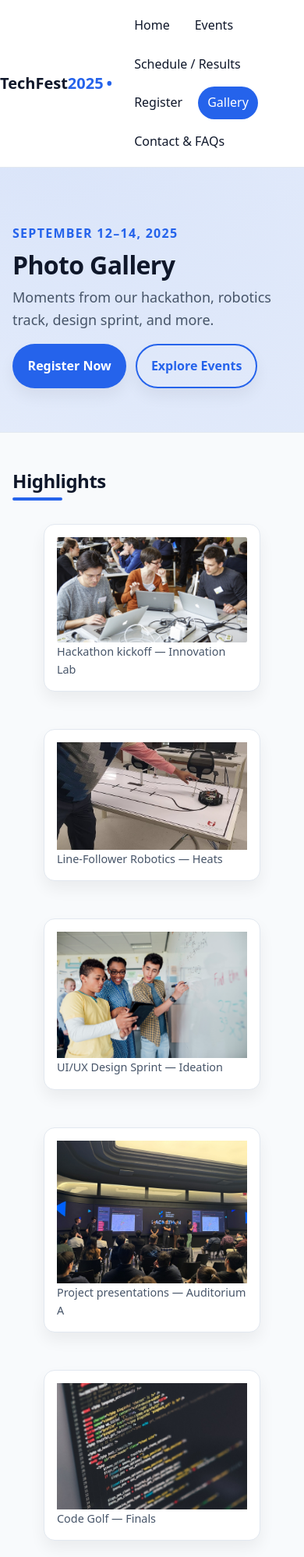
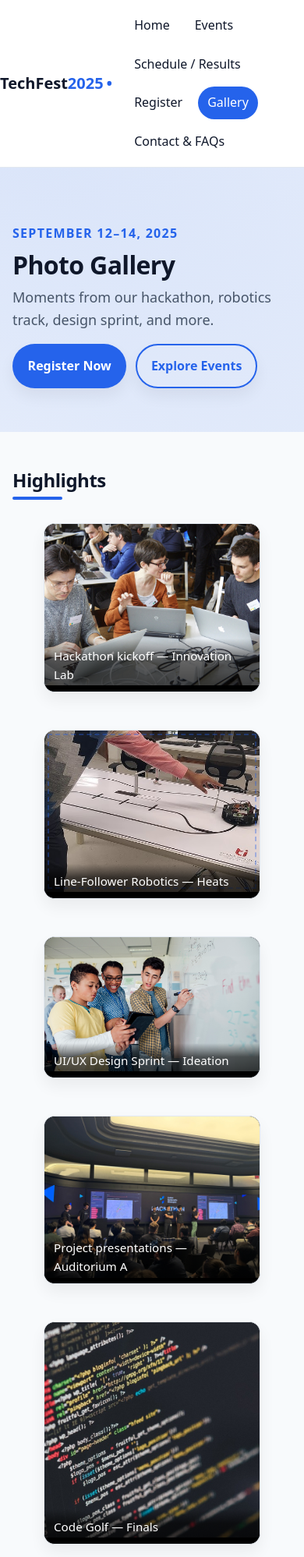
Before and after one commit to Beastly713/UCS542-A3, a plain HTML site: page gallery.html in a window 390 px wide. Shown: the top 1997 px of the page at 78% size. Drawn offline with Linux system fonts and the light colour scheme.

Commit message:
feat(gallery): redesign gallery using responsive CSS Grid with accessible focus/hover states, captions overlay, and performance-friendly lazy images

```diff
--- a/assets/css/styles.css
+++ b/assets/css/styles.css
@@ -413,3 +413,69 @@ input:valid, select:valid, textarea:valid { border-color: #16a34a; }
   box-shadow: 0 0 0 3px var(--focus);
   border-radius: var(--radius-sm);
 }
+
+
+/* === Gallery Grid enhancements === */
+#gallery .hero { border-bottom: none; }
+
+.gallery-grid {
+  display: grid;
+  grid-template-columns: repeat(auto-fit, minmax(220px, 1fr));
+  gap: 1rem;
+}
+
+.gallery-item {
+  position: relative;
+  overflow: hidden;
+  border-radius: var(--radius);
+  border: 1px solid var(--border);
+  background: #000;
+  box-shadow: var(--shadow);
+}
+
+/* Make images responsive and nicely cropped */
+.gallery-item img {
+  width: 100%;
+  height: 100%;
+  display: block;
+  aspect-ratio: 4 / 3;
+  object-fit: cover;
+  transition: transform .25s ease;
+}
+
+/* Subtle zoom on hover/focus for interactivity */
+.gallery-item:hover img,
+.gallery-item:has(.gallery-link:focus-visible) img {
+  transform: scale(1.03);
+}
+
+/* Caption overlay */
+.gallery-item figcaption {
+  position: absolute;
+  left: 0; right: 0; bottom: 0;
+  padding: .6rem .75rem;
+  color: #fff;
+  font-size: .95rem;
+  background: linear-gradient(transparent 0%, rgba(0,0,0,0.6) 40%, rgba(0,0,0,0.75) 100%);
+}
+
+/* Focus styles for accessibility */
+.gallery-link {
+  display: inline-block;
+  outline: none;
+}
+.gallery-link:focus-visible {
+  box-shadow: 0 0 0 3px var(--focus);
+  border-radius: calc(var(--radius) - 4px);
+}
+
+/* Attribute selector example: emphasize robotics images slightly */
+.gallery-item img[alt*="Robot"],
+.gallery-item img[alt*="Robotics"] {
+  outline: 2px dashed rgba(37,99,235,0.35);
+  outline-offset: -6px;
+}
+
+/* nth-child example for subtle variety (no layout shift) */
+.gallery-item:nth-child(3n) img { aspect-ratio: 16/10; }
+.gallery-item:nth-child(5n) img { aspect-ratio: 1 / 1; }
--- a/gallery.html
+++ b/gallery.html
@@ -1,4 +1,3 @@
-<!-- gallery.html -->
 <!doctype html>
 <html lang="en">
 <head>
@@ -8,7 +7,7 @@
   <meta name="description" content="Photo gallery from TechFest 2025 events and activities.">
   <link rel="stylesheet" href="assets/css/styles.css">
 </head>
-<body>
+<body id="gallery">
   <a class="skip-link" href="#main">Skip to content</a>
 
   <header class="site-header" role="banner">
@@ -34,7 +33,7 @@
         <div class="hero-copy">
           <p class="eyebrow">September 12–14, 2025</p>
           <h1>Photo Gallery</h1>
-          <p class="lead">Moments from our hackathon, robotics track, design sprint, and more. </p>
+          <p class="lead">Moments from our hackathon, robotics track, design sprint, and more.</p>
           <div class="hero-cta">
             <a class="btn btn-primary" href="register.html">Register Now</a>
             <a class="btn btn-outline" href="events.html">Explore Events</a>
@@ -43,56 +42,82 @@
       </div>
     </section>
 
-    <!-- Gallery Grid -->
+    <!-- Gallery Grid (CSS Grid) -->
     <section class="section" aria-labelledby="gallery-heading">
       <div class="container">
         <h2 id="gallery-heading" class="section-title">Highlights</h2>
 
-        <!-- Reuse existing .cards grid (responsive CSS Grid with gap) -->
-        <div class="cards" role="list" aria-label="TechFest 2025 photo gallery">
-          <figure role="listitem" class="card">
-            <img src="assets/img/img1.jpg" alt="Hackathon participants collaborating at their laptops" style="max-width:100%;height:auto;display:block;">
-            <figcaption class="hint">Hackathon kickoff — Innovation Lab</figcaption>
+        <div class="gallery-grid" role="list" aria-label="TechFest 2025 photo gallery">
+          <figure role="listitem" class="gallery-item">
+            <a class="gallery-link" href="assets/img/img1.jpg" aria-label="Open full image: Hackathon kickoff">
+              <img src="assets/img/img1.jpg" alt="Hackathon participants collaborating at their laptops"
+                   loading="lazy" decoding="async">
+            </a>
+            <figcaption>Hackathon kickoff — Innovation Lab</figcaption>
           </figure>
 
-          <figure role="listitem" class="card">
-            <img src="assets/img/img2.jpg" alt="Robot car navigating a black track line" style="max-width:100%;height:auto;display:block;">
-            <figcaption class="hint">Line-Follower Robotics — Heats</figcaption>
+          <figure role="listitem" class="gallery-item">
+            <a class="gallery-link" href="assets/img/img2.jpg" aria-label="Open full image: Robotics heats">
+              <img src="assets/img/img2.jpg" alt="Robot car navigating a black track line"
+                   loading="lazy" decoding="async">
+            </a>
+            <figcaption>Line-Follower Robotics — Heats</figcaption>
           </figure>
 
-          <figure role="listitem" class="card">
-            <img src="assets/img/img3.jpg" alt="Student sketching wireframes on a whiteboard" style="max-width:100%;height:auto;display:block;">
-            <figcaption class="hint">UI/UX Design Sprint — Ideation</figcaption>
+          <figure role="listitem" class="gallery-item">
+            <a class="gallery-link" href="assets/img/img3.jpg" aria-label="Open full image: Design sprint ideation">
+              <img src="assets/img/img3.jpg" alt="Student sketching wireframes on a whiteboard"
+                   loading="lazy" decoding="async">
+            </a>
+            <figcaption>UI/UX Design Sprint — Ideation</figcaption>
           </figure>
 
-          <figure role="listitem" class="card">
-            <img src="assets/img/img4.jpg" alt="Team presenting their project on stage" style="max-width:100%;height:auto;display:block;">
-            <figcaption class="hint">Project presentations — Auditorium A</figcaption>
+          <figure role="listitem" class="gallery-item">
+            <a class="gallery-link" href="assets/img/img4.jpg" aria-label="Open full image: Project presentations">
+              <img src="assets/img/img4.jpg" alt="Team presenting their project on stage"
+                   loading="lazy" decoding="async">
+            </a>
+            <figcaption>Project presentations — Auditorium A</figcaption>
           </figure>
 
-          <figure role="listitem" class="card">
-            <img src="assets/img/img5.jpg" alt="Close-up of code editor with problem statement" style="max-width:100%;height:auto;display:block;">
-            <figcaption class="hint">Code Golf — Finals</figcaption>
+          <figure role="listitem" class="gallery-item">
+            <a class="gallery-link" href="assets/img/img5.jpg" aria-label="Open full image: Code Golf finals">
+              <img src="assets/img/img5.jpg" alt="Close-up of code editor with problem statement"
+                   loading="lazy" decoding="async">
+            </a>
+            <figcaption>Code Golf — Finals</figcaption>
           </figure>
 
-          <figure role="listitem" class="card">
-            <img src="assets/img/img6.jpg" alt="Participants analyzing network traffic during CTF" style="max-width:100%;height:auto;display:block;">
-            <figcaption class="hint">CTF — Late-night challenge</figcaption>
+          <figure role="listitem" class="gallery-item">
+            <a class="gallery-link" href="assets/img/img6.jpg" aria-label="Open full image: CTF night challenge">
+              <img src="assets/img/img6.jpg" alt="Participants analyzing network traffic during CTF"
+                   loading="lazy" decoding="async">
+            </a>
+            <figcaption>CTF — Late-night challenge</figcaption>
           </figure>
 
-          <figure role="listitem" class="card">
-            <img src="assets/img/img7.jpg" alt="Quiz host with buzzer system on a desk" style="max-width:100%;height:auto;display:block;">
-            <figcaption class="hint">Tech Quiz Bowl — Prelims</figcaption>
+          <figure role="listitem" class="gallery-item">
+            <a class="gallery-link" href="assets/img/img7.jpg" aria-label="Open full image: Tech Quiz Bowl">
+              <img src="assets/img/img7.jpg" alt="Quiz host with buzzer system on a desk"
+                   loading="lazy" decoding="async">
+            </a>
+            <figcaption>Tech Quiz Bowl — Prelims</figcaption>
           </figure>
 
-          <figure role="listitem" class="card">
-            <img src="assets/img/img8.jpg" alt="Students networking in a campus courtyard" style="max-width:100%;height:auto;display:block;">
-            <figcaption class="hint">Community networking — Courtyard</figcaption>
+          <figure role="listitem" class="gallery-item">
+            <a class="gallery-link" href="assets/img/img8.jpg" aria-label="Open full image: Networking in courtyard">
+              <img src="assets/img/img8.jpg" alt="Students networking in a campus courtyard"
+                   loading="lazy" decoding="async">
+            </a>
+            <figcaption>Community networking — Courtyard</figcaption>
           </figure>
 
-          <figure role="listitem" class="card">
-            <img src="assets/img/img9.jpg" alt="Winners holding trophies and certificates" style="max-width:100%;height:auto;display:block;">
-            <figcaption class="hint">Winners’ ceremony — Closing night</figcaption>
+          <figure role="listitem" class="gallery-item">
+            <a class="gallery-link" href="assets/img/img9.jpg" aria-label="Open full image: Winners’ ceremony">
+              <img src="assets/img/img9.jpg" alt="Winners holding trophies and certificates"
+                   loading="lazy" decoding="async">
+            </a>
+            <figcaption>Winners’ ceremony — Closing night</figcaption>
           </figure>
         </div>
 
```
